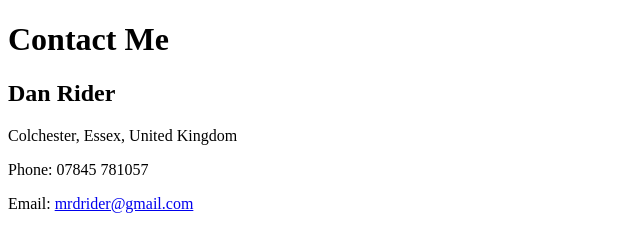
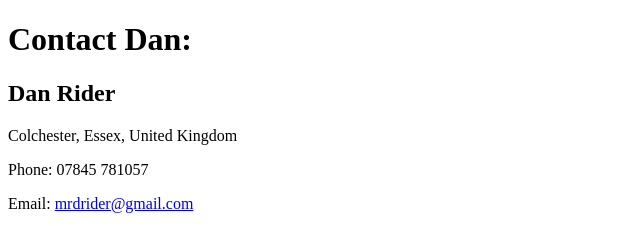
Before and after one commit to DanRider84/html-portfolio, a plain HTML site: page public/contact.html in a window 1280 px wide. Shown: the top 226 px of the page, 0-640 px from the left. Drawn offline with Linux system fonts and the light colour scheme.

Commit message:
Update contact.html

```diff
--- a/public/contact.html
+++ b/public/contact.html
@@ -6,7 +6,7 @@
   <title>Contact Dan</title>
 </head>
 <body>
-<h1>Contact Me</h1>
+<h1>Contact Dan:</h1>
 <h2>Dan Rider</h2>
 Colchester, Essex, United Kingdom
   <br />
```
